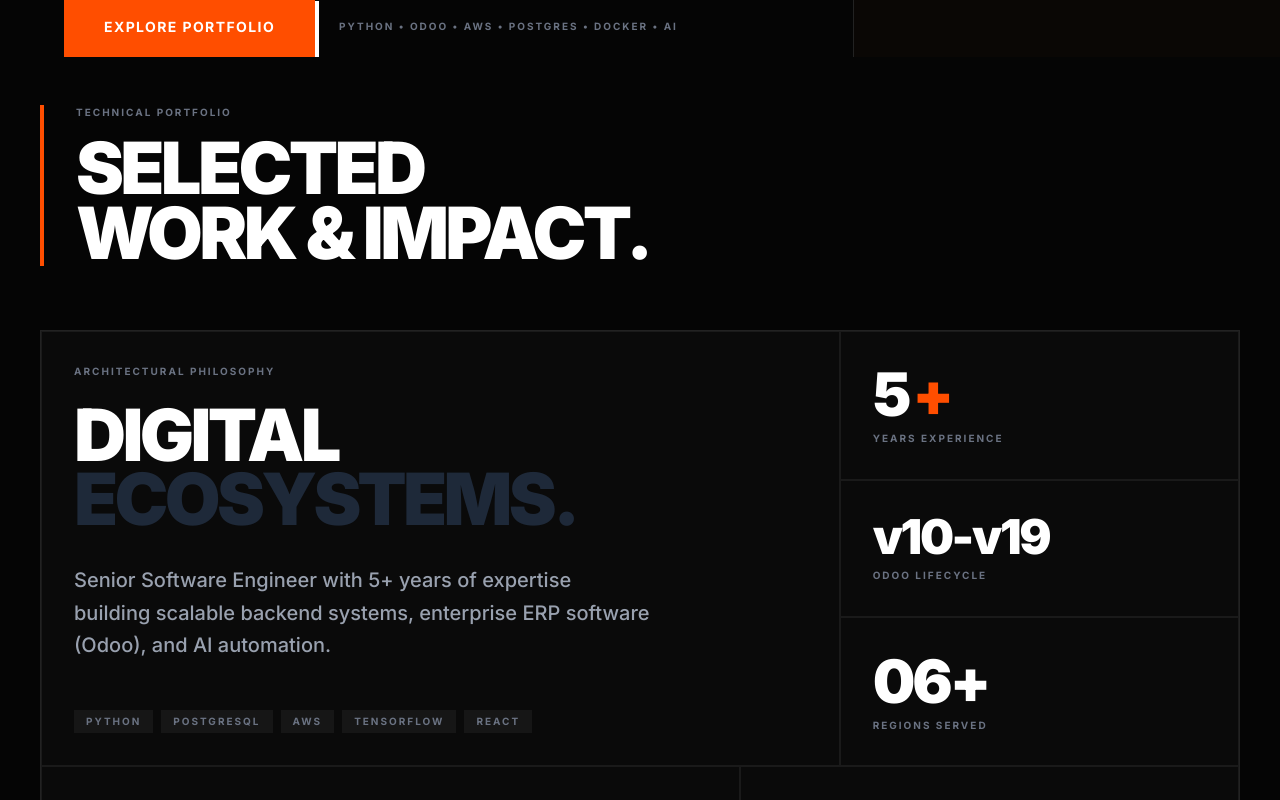
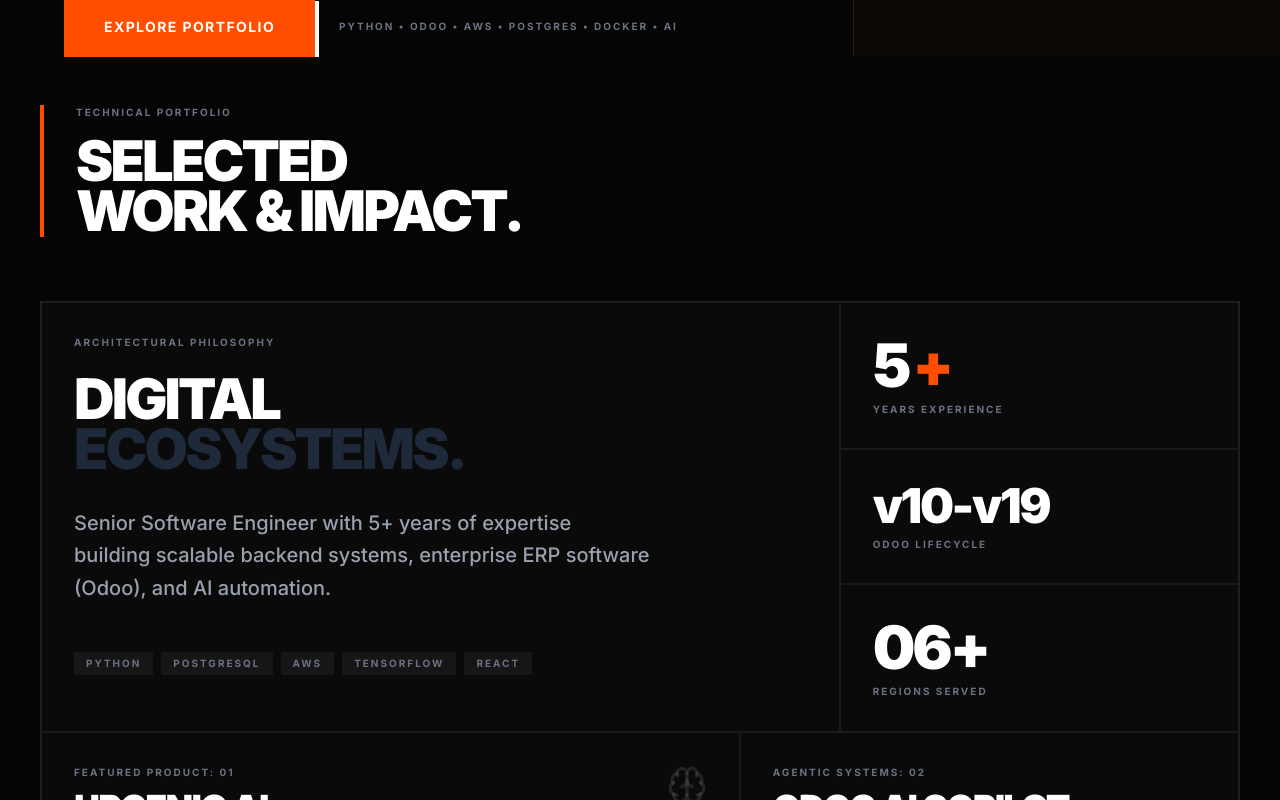
Before and after one commit to Ayyan420/ayyan-saddiqui-senior-software-engineer-portfolio, a Next.js app: page / in a window 1280 px wide. Shown: the part 880-1680 px from the top of the page. Built offline with nearby package versions, Linux system fonts and the light colour scheme.

Commit message:
adding the small font a bit for main head

```diff
--- a/app/globals.css
+++ b/app/globals.css
@@ -11,6 +11,7 @@
   --color-border-subtle: #222222;
   --color-card-bg: #0a0a0a;
   --color-card-border: #1a1a1a;
+  --text-7xl: 3.5rem;
 }
 
 @layer base {
```
